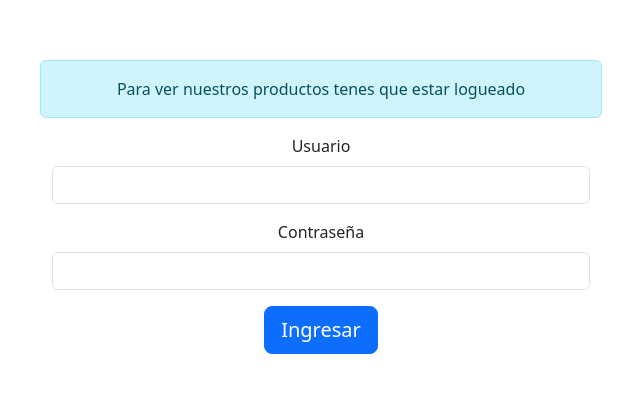
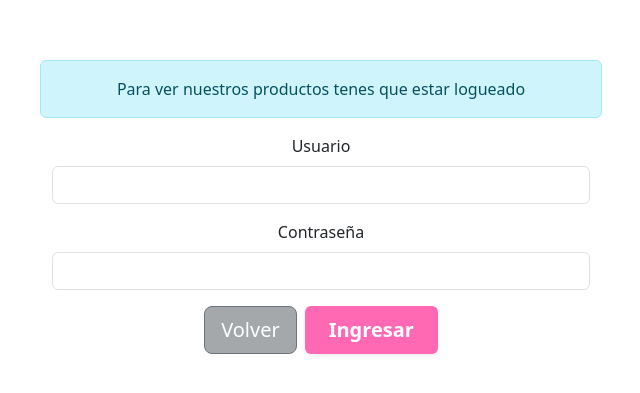
Before and after one commit to MartinaLuzenti/PARCIAL2-PW2, a React (Vite) app: page /login in a window 1280 px wide. Shown: the part 193-586 px from the top of the page, without its empty margins (319-959 px from the left). Built offline with nearby package versions, Linux system fonts and the light colour scheme.

Commit message:
se agrega boton volver

```diff
--- a/src/components/login.jsx
+++ b/src/components/login.jsx
@@ -1,7 +1,8 @@
 import { useState } from 'react';
 import { Form, Button, Alert, Row, Container } from 'react-bootstrap';
-import { useNavigate } from 'react-router-dom';
+import { useNavigate, NavLink } from 'react-router-dom';
 import { useAuthStore } from '../stores/authStore';
+import styles from './login.module.css';
 
 function LoginForm() {
     const { login } = useAuthStore();
@@ -94,9 +95,14 @@ function LoginForm() {
 
             </Row>
 
-            <Button variant="primary" type="submit" size="lg">
-                Ingresar
-            </Button>
+            <div className="d-flex justify-content-center gap-2">
+                 <NavLink to="/">
+                    <Button  className={styles.btnSecondary} type="button" size="lg">Volver</Button>
+                </NavLink>
+                <Button className={styles.btnPrimary} type="submit" size="lg">
+                    Ingresar
+                </Button>
+            </div>
         </Form>
     </Container>
     </>)
--- /dev/null
+++ b/src/components/login.module.css
@@ -0,0 +1,42 @@
+.btnPrimary {
+  background-color: #ff69b4;
+  color: #fff;
+  border: none;
+  padding: 0.5rem 1.5rem;
+  border-radius: 0.375rem;
+  font-weight: 600;
+  transition: background 0.2s, box-shadow 0.2s;
+  box-shadow: 0 .125rem .25rem rgba(0,0,0,.075);
+  outline: none;
+}
+
+.btnPrimary:hover,
+.btnPrimary:focus {
+  background-color: #ff1493;
+  color: #fff;
+}
+
+.btnPrimary:active {
+  background-color: #e75480;
+  color: #fff;
+  box-shadow: 0 0 0 0.2rem rgba(255,105,180,.25);
+}
+
+.btnSecondary {
+    color: #fff;
+    background-color: #a4a8ab;
+    border-color: #6c757d;
+}
+
+.btnSecondary:hover {
+    color: #fff;
+    background-color: #5c636a;
+    border-color: #565e64;
+}
+
+.btnSecondary:active {
+    color: #fff;
+    background-color: #565e64;
+    border-color: #51585e;
+    box-shadow: inset 0 3px 5px rgba(0, 0, 0, 0.125);
+}
```
